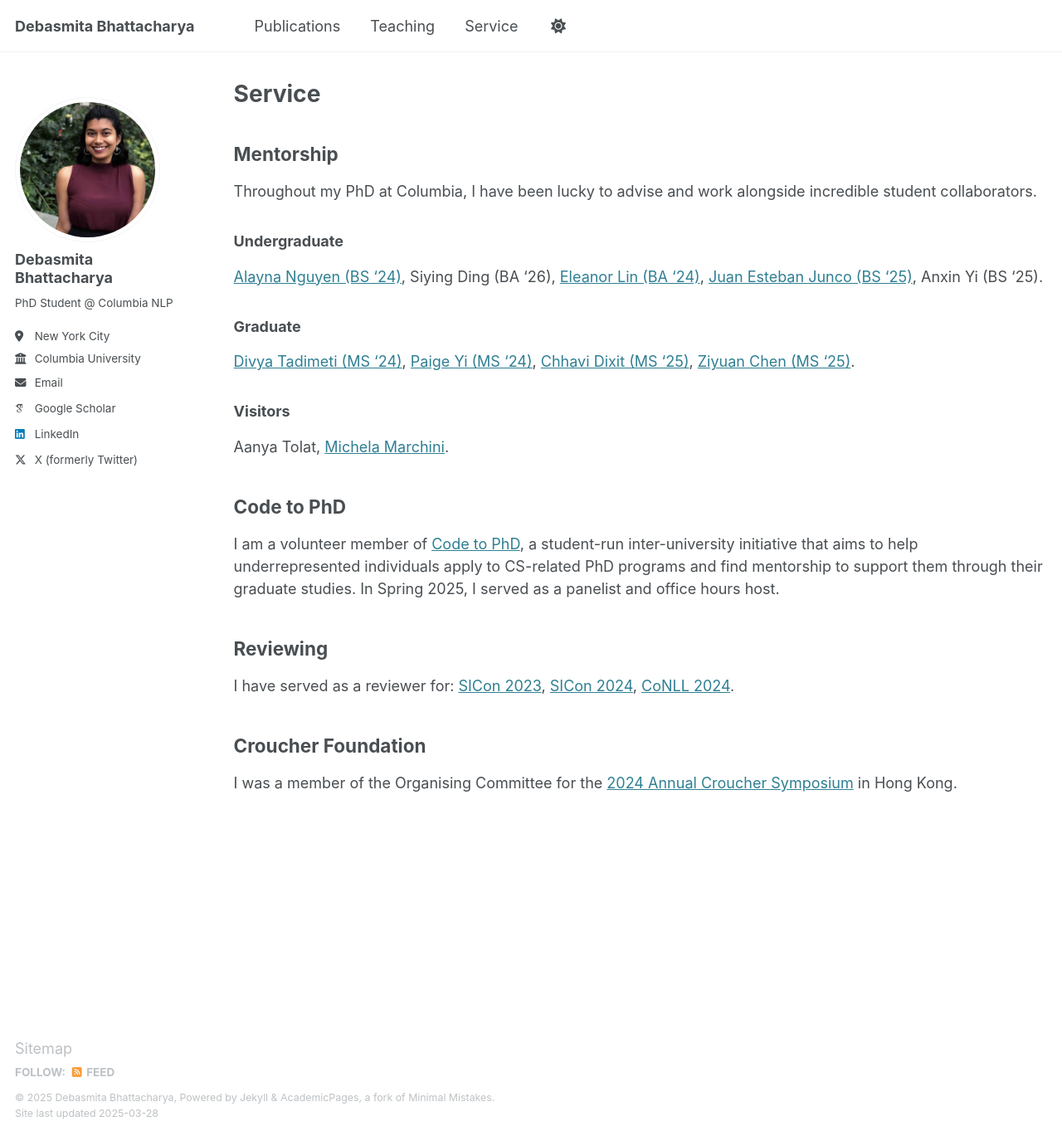
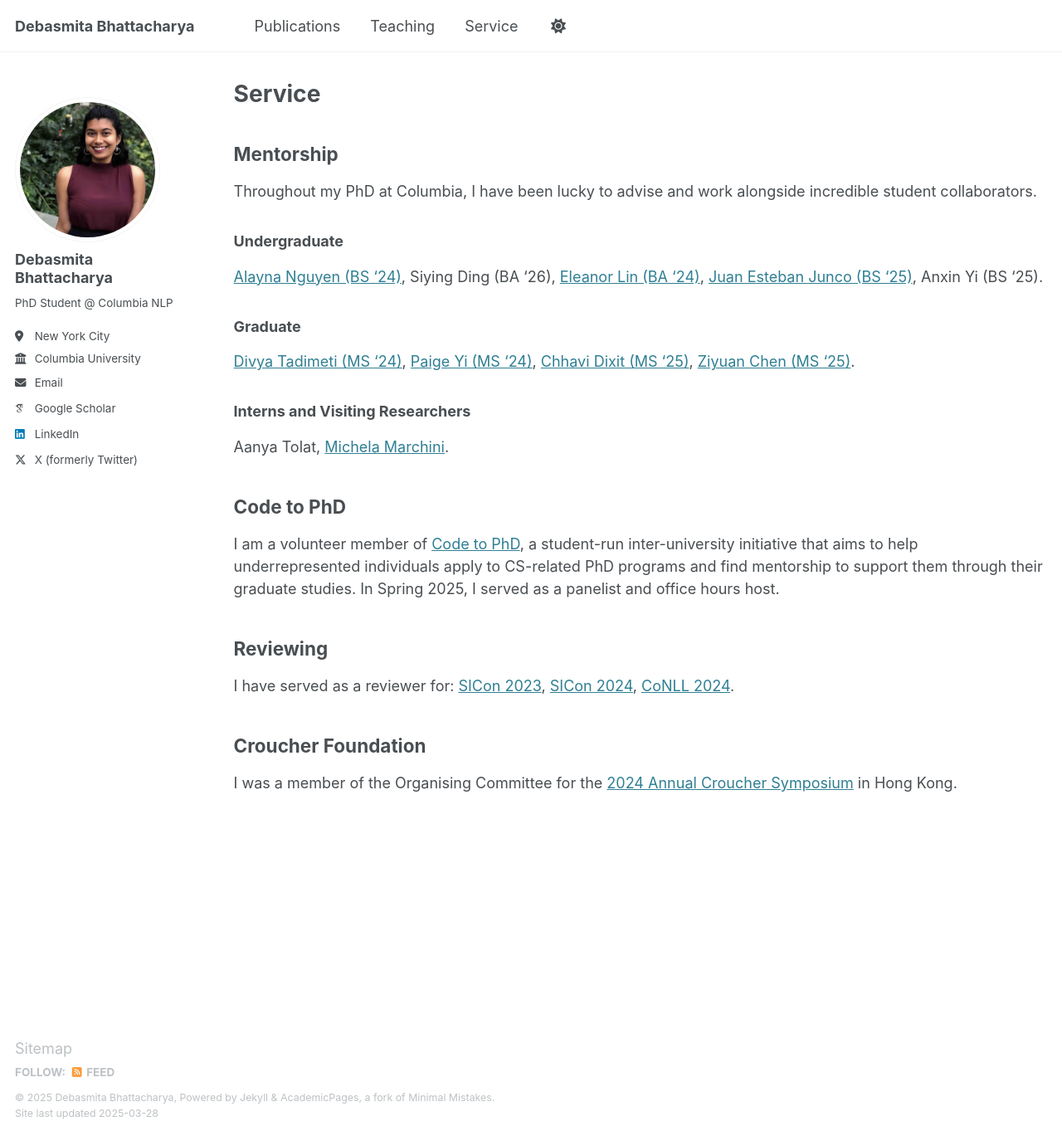
Before and after one commit to debasmita-b/debasmita-b.github.io, a Jekyll site: the page built from _pages/service.md, in a window 1280 px wide and 1369 px high. Shown: the whole window at 83% size. Built offline with Jekyll 4.4.1, drawn with Linux system fonts in a browser that asks for light colours; some web fonts are replaced.

Commit message:
editing visitors

```diff
--- a/_pages/service.md
+++ b/_pages/service.md
@@ -15,7 +15,7 @@ Throughout my PhD at Columbia, I have been lucky to advise and work alongside in
 ### Graduate
 [Divya Tadimeti (MS '24)](https://divyatadimeti.github.io/), [Paige Yi (MS '24)](https://www.linkedin.com/in/paige-y-23ab45127/?trk=public_profile_browsemap), [Chhavi Dixit (MS '25)](https://www.linkedin.com/in/chhavi-dixit/), [Ziyuan Chen (MS '25)](https://allenheartcore.github.io/).
 
-### Visitors
+### Interns and Visiting Researchers
 Aanya Tolat, [Michela Marchini](https://www.linkedin.com/in/michelamarchini/).
 
 ## Code to PhD
```
